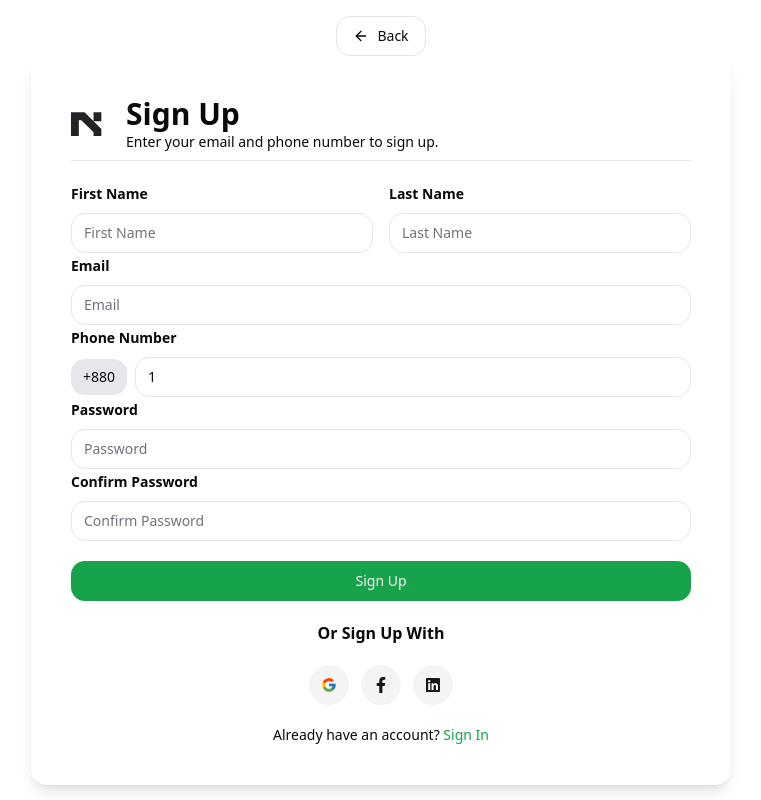
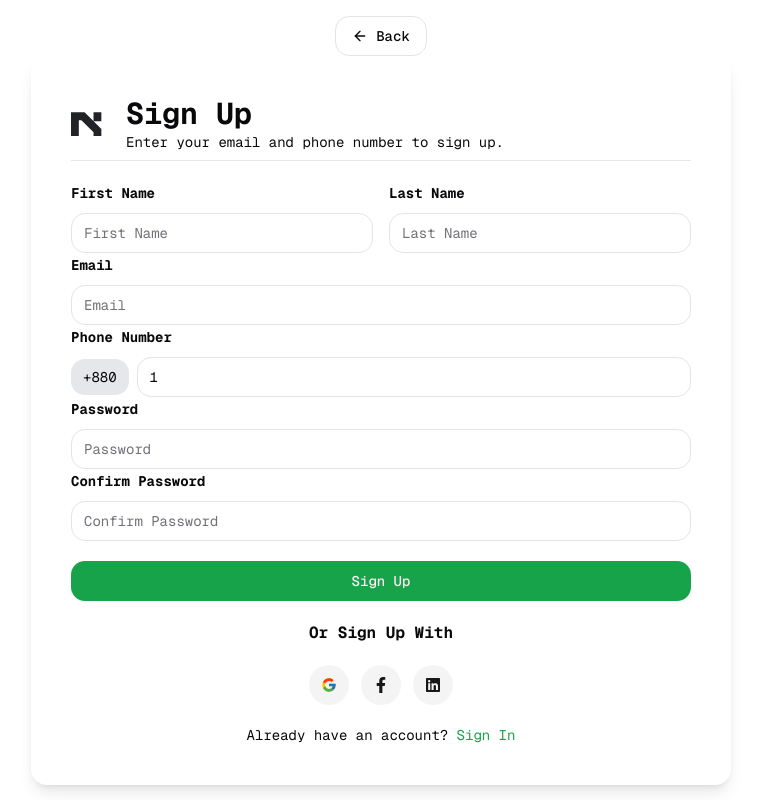
Before and after one commit to asadsuzan/next-mart-client, a Next.js app: page /Register in a window 1280 px wide. Shown: the whole page, without its empty margins (259-1020 px from the left). Built offline with nearby package versions, Linux system fonts and the light colour scheme; no server answers.

Commit message:
fix(ui): add font className

```diff
--- a/src/app/layout.tsx
+++ b/src/app/layout.tsx
@@ -28,7 +28,7 @@ export default function RootLayout({
     <Providers>
       <html lang="en">
         <body
-          className={`${geistSans.variable} ${geistMono.variable} antialiased`}
+          className={`${geistSans.className} ${geistMono.className} antialiased`}
         >
           <Toaster richColors position="top-center" />
           {children}
```
